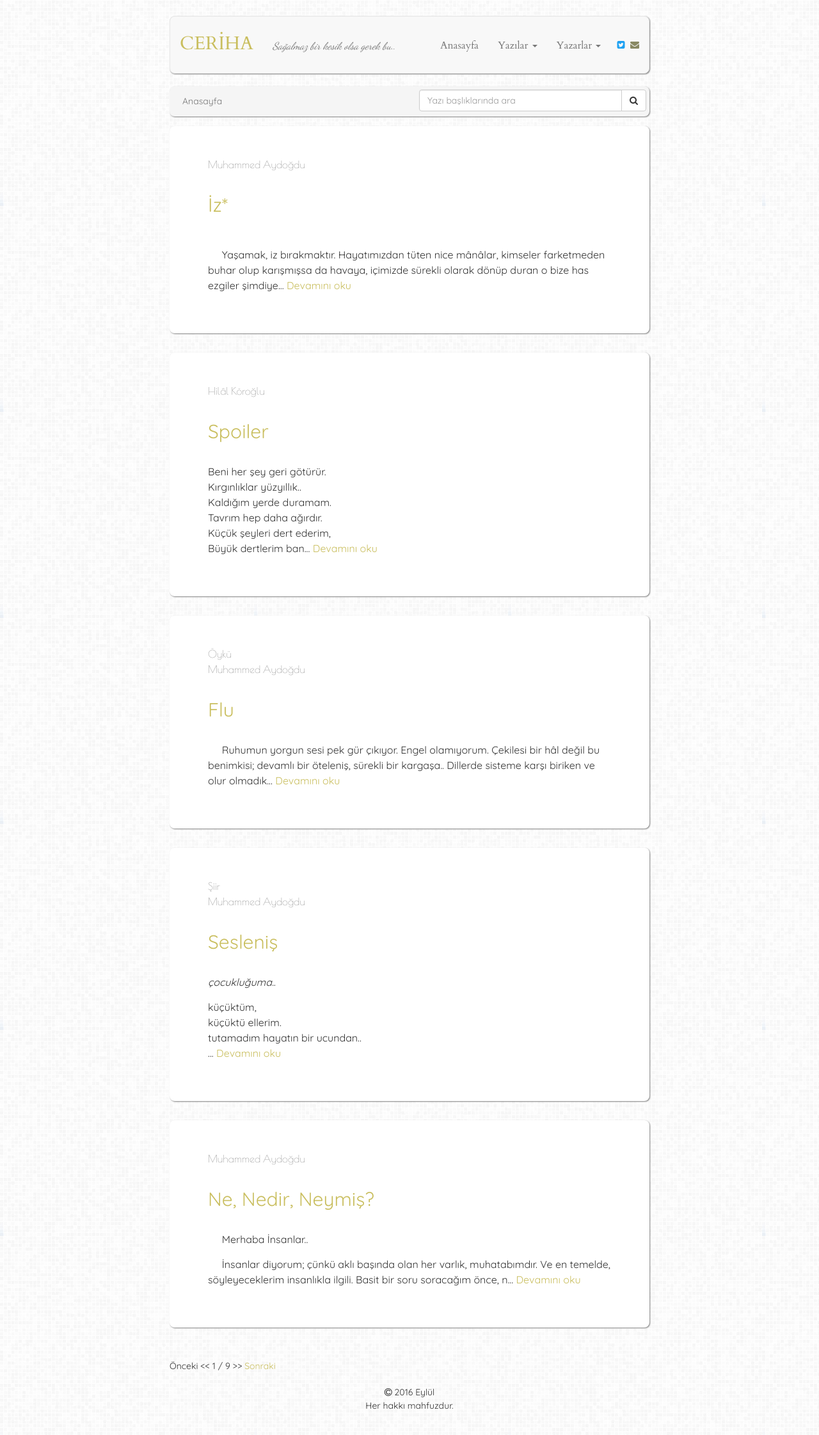
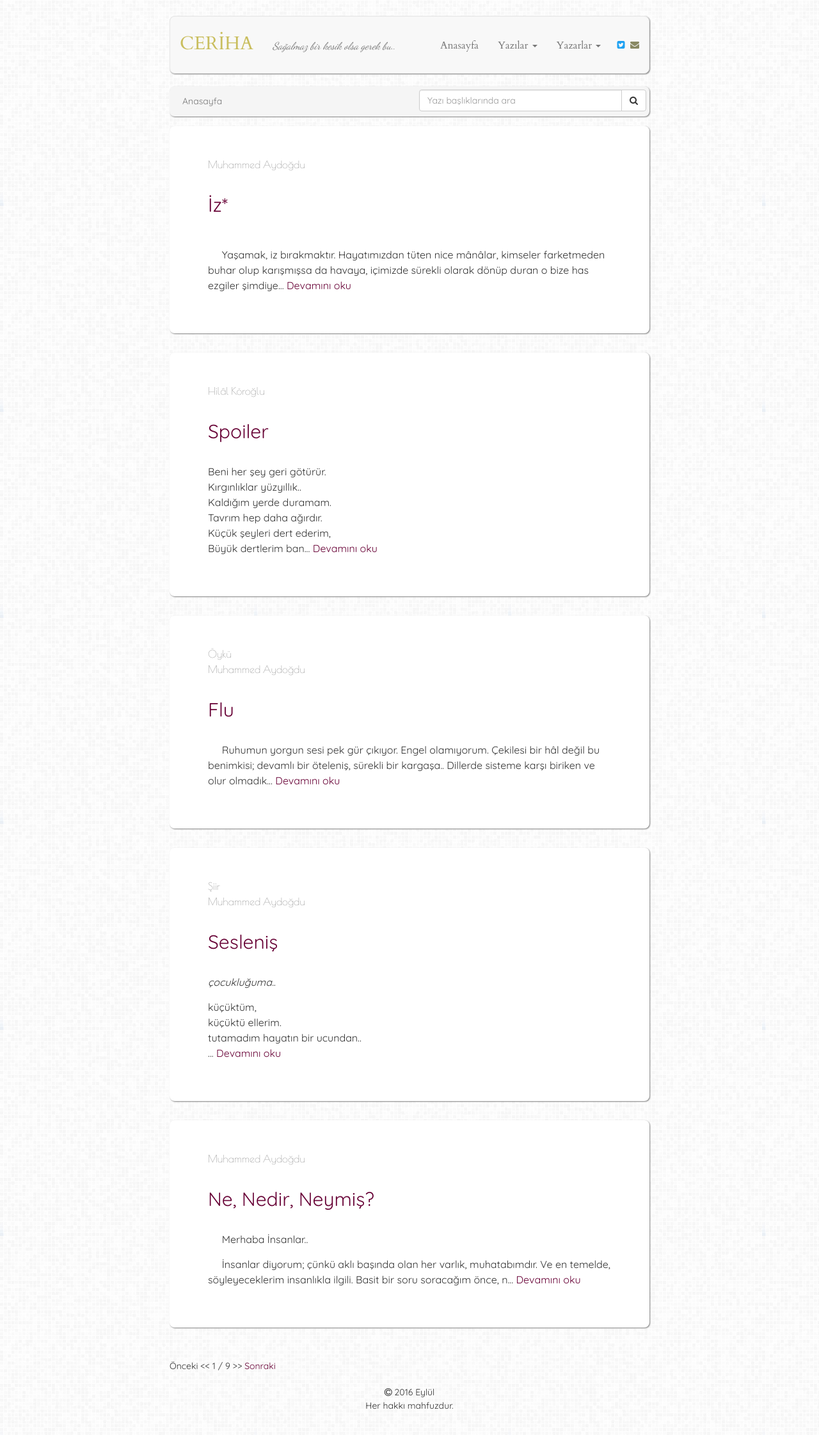
Before and after one commit to muhammedaydogdu/muhammedaydogdu.github.io, a Jekyll site: the page built from index.html, in a window 1280 px wide. Shown: the whole page at 64% size. Built offline with Jekyll 4.4.1, drawn with Linux system fonts in a browser that asks for light colours; some web fonts are replaced; the list of posts is cut into pages by our own code.

Commit message:
Update style.css

```diff
--- a/css/style.css
+++ b/css/style.css
@@ -19,20 +19,20 @@ body {
 }
 
 a {
-  color: #c9be5e;
+  color: #670035;
 }
 
 a:hover {
-  color: #c9be5e;
+  color: #670035;
 }
 
 a:focus {
-  color: #c9be5e;
+  color: #670035;
   text-decoration: none;
 }
 
 h2 {
-  color: #c9be5e;
+  color: #670035;
 }
 
 .container .navbar {
@@ -51,11 +51,11 @@ h2 {
 }
 
 .navbar .navbar-brand:hover {
-  color: #c9be5e;
+  color: #670035;
 }
 
 .navbar .navbar-brand:focus {
-  color: #c9be5e;
+  color: #670035;
 }
 
 .navbar .navbar-text {
```
